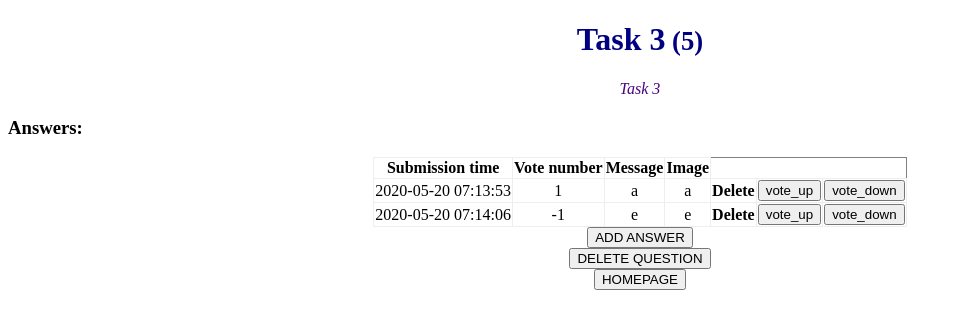
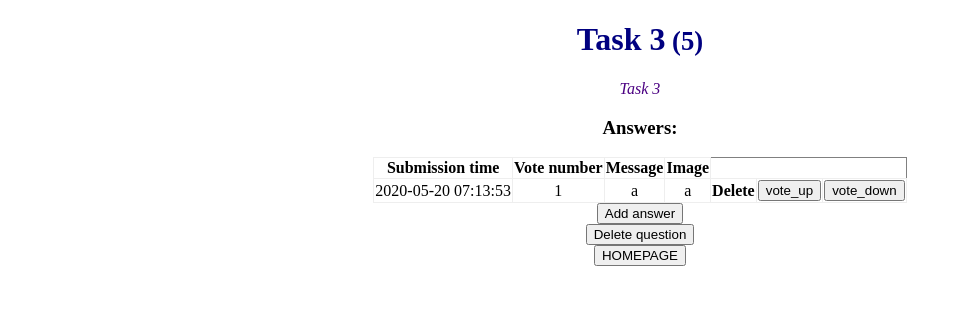
Before and after one commit to kasia-gra/ask_mate, a Flask app: page /question/5 in a window 1280 px wide. Shown: the top 329 px of the page, without its empty margins (0-961 px from the left). Run offline with Flask 2, Linux system fonts and the light colour scheme.

Commit message:
fixed tag h3 in .css and changes button names

```diff
--- a/sample_data/answer.csv
+++ b/sample_data/answer.csv
@@ -6,4 +6,3 @@ id,submission_time,vote_number,question_id,message,image
 6,1589893656,0,4,asdasdadsds,
 7,1589958620,-1,2,Simple message 2,abc
 8,1589958833,1,5,a,a
-12,1589958846,-1,5,e,e
--- a/static/style.css
+++ b/static/style.css
@@ -45,3 +45,7 @@ table, th, td {
     border-style: groove;
     border-width: 1px;
 }
+
+h3 {
+    text-align: center;
+}
--- a/templates/question_details.html
+++ b/templates/question_details.html
@@ -39,10 +39,10 @@
         </table>
     {% endif %}
     <form action="{{ url_for("add_answer", question_id=record.get("id")) }}">
-        <button>ADD ANSWER</button>
+        <button>Add answer</button>
     </form>
     <form action="{{ url_for("delete_question", question_id=record.get("id")) }}">
-        <button>DELETE QUESTION</button>
+        <button>Delete question</button>
     </form>
     <form action="{{ url_for("questions_list") }}">
         <button>HOMEPAGE</button>
```
